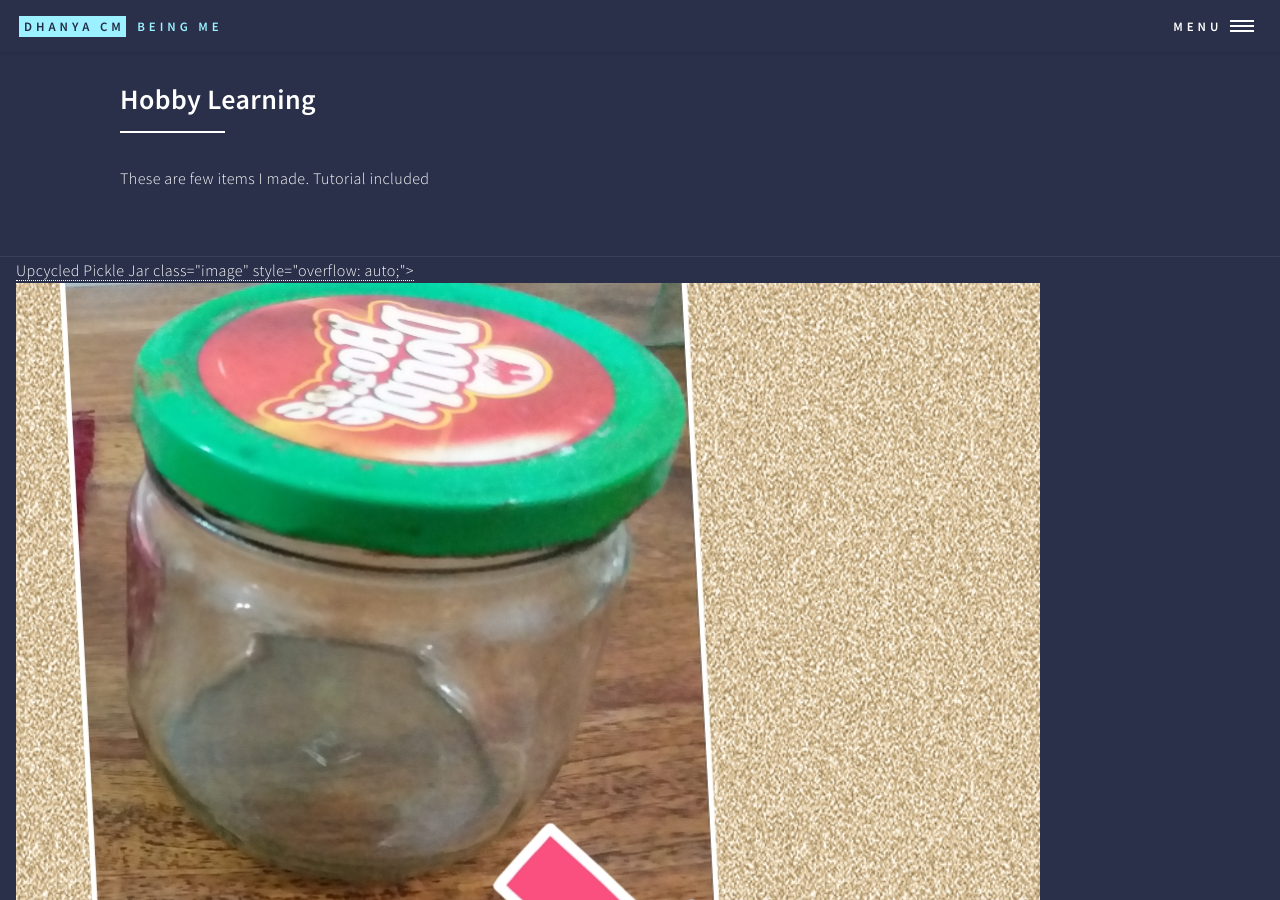
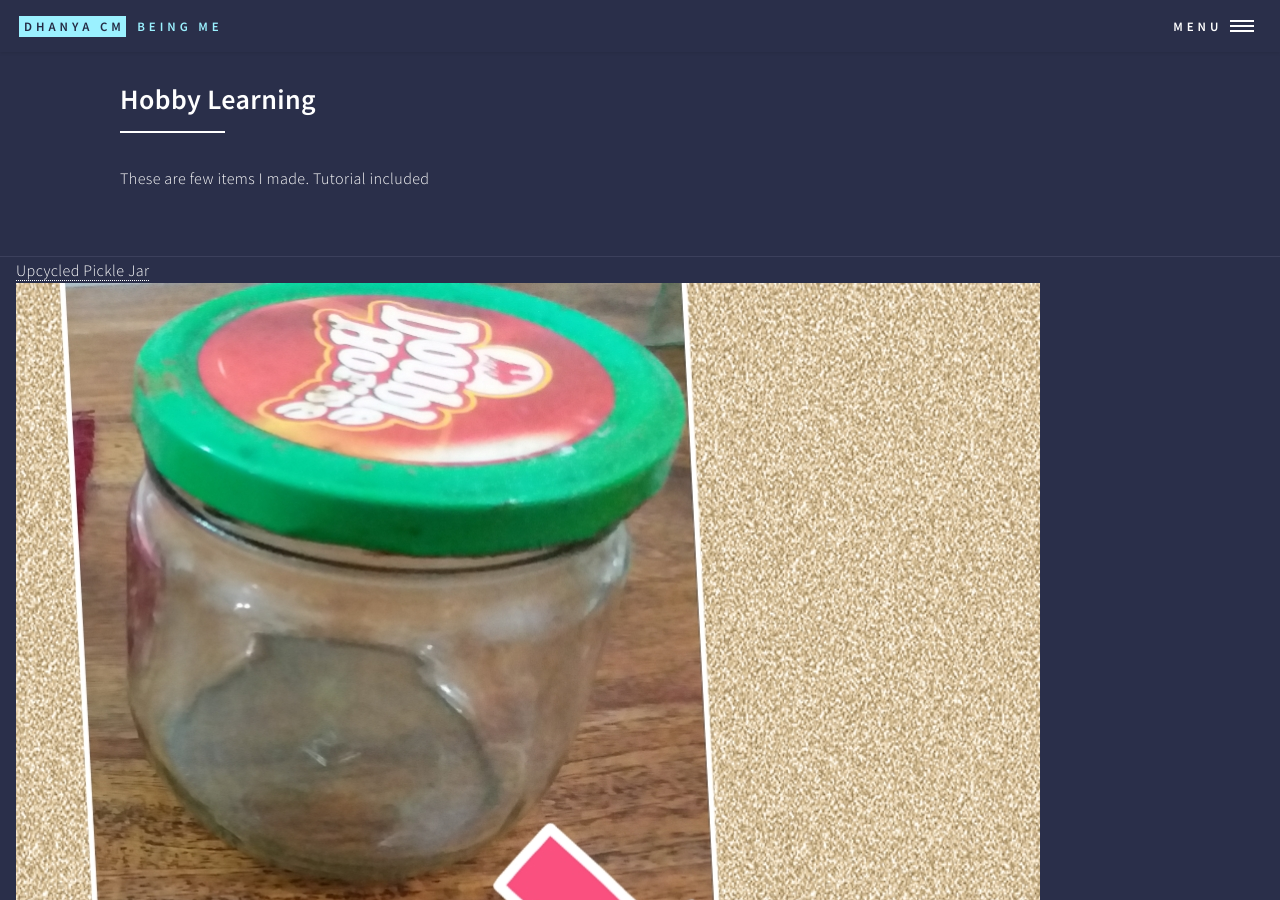
Before and after one commit to dhanyacm/dhanyacm, a Jekyll site: the page built from artandcrafts.html, in a window 1280 px wide and 900 px high, scrolled down 500 px. Built offline with Jekyll 4.4.1, drawn with Linux system fonts in a browser that asks for light colours.

Commit message:
Update artandcrafts.html

```diff
--- a/artandcrafts.html
+++ b/artandcrafts.html
@@ -42,13 +42,14 @@
 
 							    {% for post in site.posts %}
 							 	<section>
-									<a href="{{ post.url }}" title="{{ post.title }}">{{ post.title }} class="image" style="overflow: auto;"> <br>
-										<img src={{ post.icon }} alt="Art" data-position="center center" />
-									</a>
 									<div class="content">
 										<div class="inner">
 											<header class="major">
-												<h3>{{ post.title }}</h3>
+												<a href="{{ post.url }}"
+													<h3>{{ post.title }}</h3>
+													 <br>
+													<img src={{ post.icon }} alt="Art" data-position="center center" />
+												</a>
 											</header>
 											<p>
 												{{ post.content }}
```
